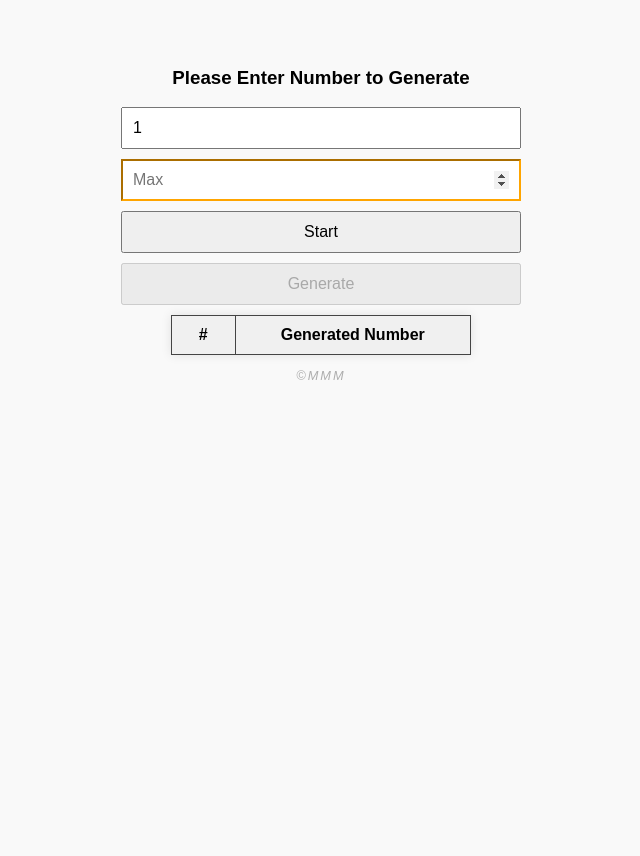
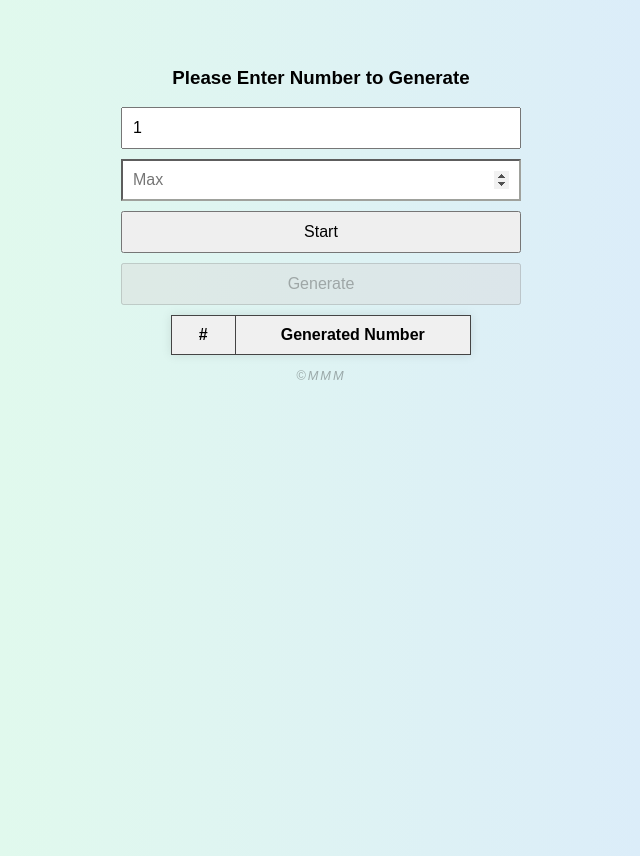
Before and after one commit to MMM-Murali/MMM, a plain HTML site: page index.html in a window 1280 px wide. In both pictures the pointer is over the input "Max". Shown: the whole page, without its empty margins (319-959 px from the left). Drawn offline with Linux system fonts and the light colour scheme.

Commit message:
Update styles.css

```diff
--- a/styles.css
+++ b/styles.css
@@ -7,6 +7,7 @@ body {
             font-family: sans-serif;
             padding-top: 40px;
             background-color: #f9f9f9;
+            background-image: linear-gradient(90deg, #e3ffe7 0%, #d9e7ff 100%);
         }
 .controls {
             display: flex;
@@ -16,10 +17,11 @@ body {
             max-width: 400px;
        }
         #maxRange:hover{
-            border-color: orange;
+            border-color: rgba(23, 24, 22, 0.63);
+
         }
         #minRange:hover{
-            border-color: orange;
+            border-color: rgba(18, 20, 16, 0.63);
         }
 
 
```
